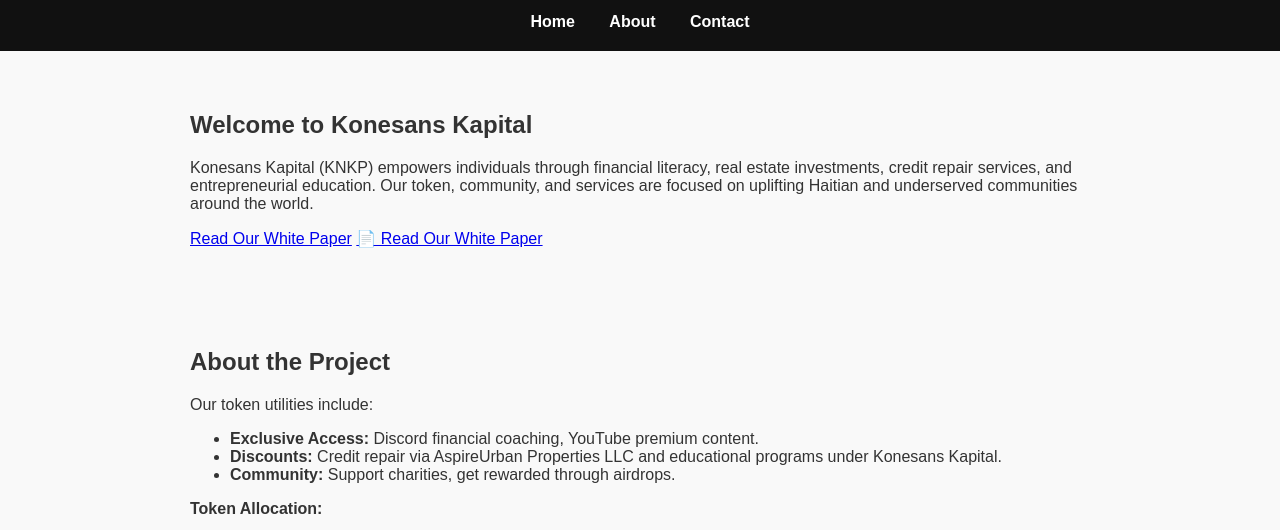
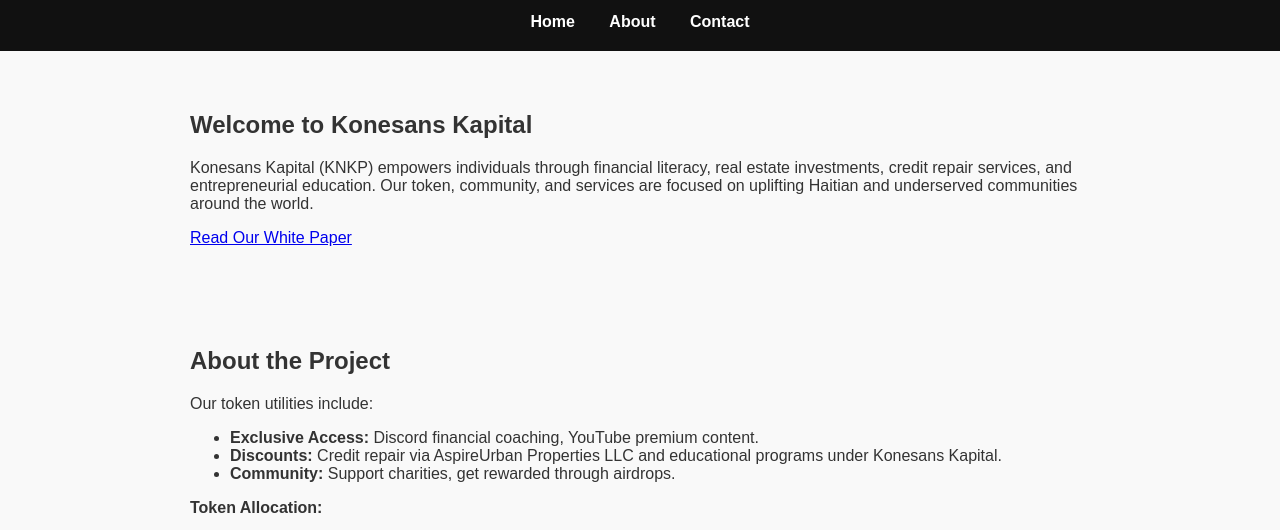
Before and after one commit to KonesansKapital509/Konesans-Kapital, a plain HTML site: page index.html in a window 1280 px wide. Shown: the part 226-756 px from the top of the page. Drawn offline with Linux system fonts and the light colour scheme.

Commit message:
Update index.html

```diff
--- a/index.html
+++ b/index.html
@@ -75,9 +75,6 @@
         <h2>Welcome to Konesans Kapital</h2>
         <p>Konesans Kapital (KNKP) empowers individuals through financial literacy, real estate investments, credit repair services, and entrepreneurial education. Our token, community, and services are focused on uplifting Haitian and underserved communities around the world.</p>
 <a href="Konesans_Kapital_Whitepaper.pdf" target="_blank">Read Our White Paper</a>
- <a href="https://drive.google.com/file/d/1TlPNak758dw-HKhM7UJPxt0gkGmiRedV/view?usp=sharing" target="_blank">
-  📄 Read Our White Paper
-</a>
    </section>
 
     <section id="about">
```
